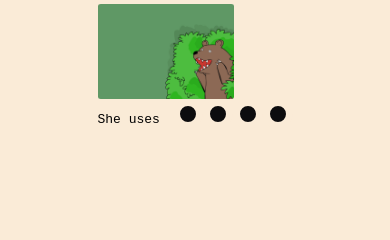
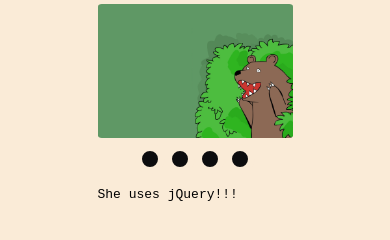
Before and after one commit to psh010/cssMemeSlider, a plain HTML site: page cssMemeSlider/index.html in a window 390 px wide. Drawn offline with Linux system fonts and the light colour scheme.

Commit message:
feat: add adaptive function for slider (Sun, Sep 17, 2023 03:17:08 PM)

```diff
--- a/cssMemeSlider/index.html
+++ b/cssMemeSlider/index.html
@@ -25,7 +25,7 @@
                         <img src="images/image2.jpg" alt="New JS framework released">
                     </div>
                     <div class="slide">
-                        <img src="images/image3.jpeg" alt="Take my money and teach me programming">
+                        <img src="images/image3.jpeg" alt="Take my money and teach me JS">
                     </div>
                     <div class="slide">
                         <img src="images/image4.jpg" alt="I finally became a programmer">
@@ -44,7 +44,7 @@
                         <div class="subtitle_block" >
                             <div class="text text1 subtitle_text1" ><pre>She uses jQuery!!!</pre></div>
                             <div class="text text2"><pre>New JS framework released</pre></div>
-                            <div class="text text3"><pre>Take my money and teach me programming</pre></div>
+                            <div class="text text3"><pre>Take my money and teach me JS</pre></div>
                             <div class="text text4"><pre>I finally became a programmer</pre></div>
                         </div>
 
--- a/cssMemeSlider/style.css
+++ b/cssMemeSlider/style.css
@@ -118,7 +118,7 @@
 }
 
 .subtitle_block {
-    margin-top: 0.5%;
+    /* margin-top: 1.5%; */
 }
 
 .subtitle_text {
@@ -159,10 +159,16 @@
 } */
 
 
-@media (max-width: 900px) {
+@media (max-width: 850px) {
 
-   img {
-    width: 70%;
-   }
+    .footer_block {
+        display: flex;
+        flex-direction: column-reverse;
+        margin-top: 3%;
+       }
+
+    .control_block {
+        justify-content: center;
+       }
 
 }
```
